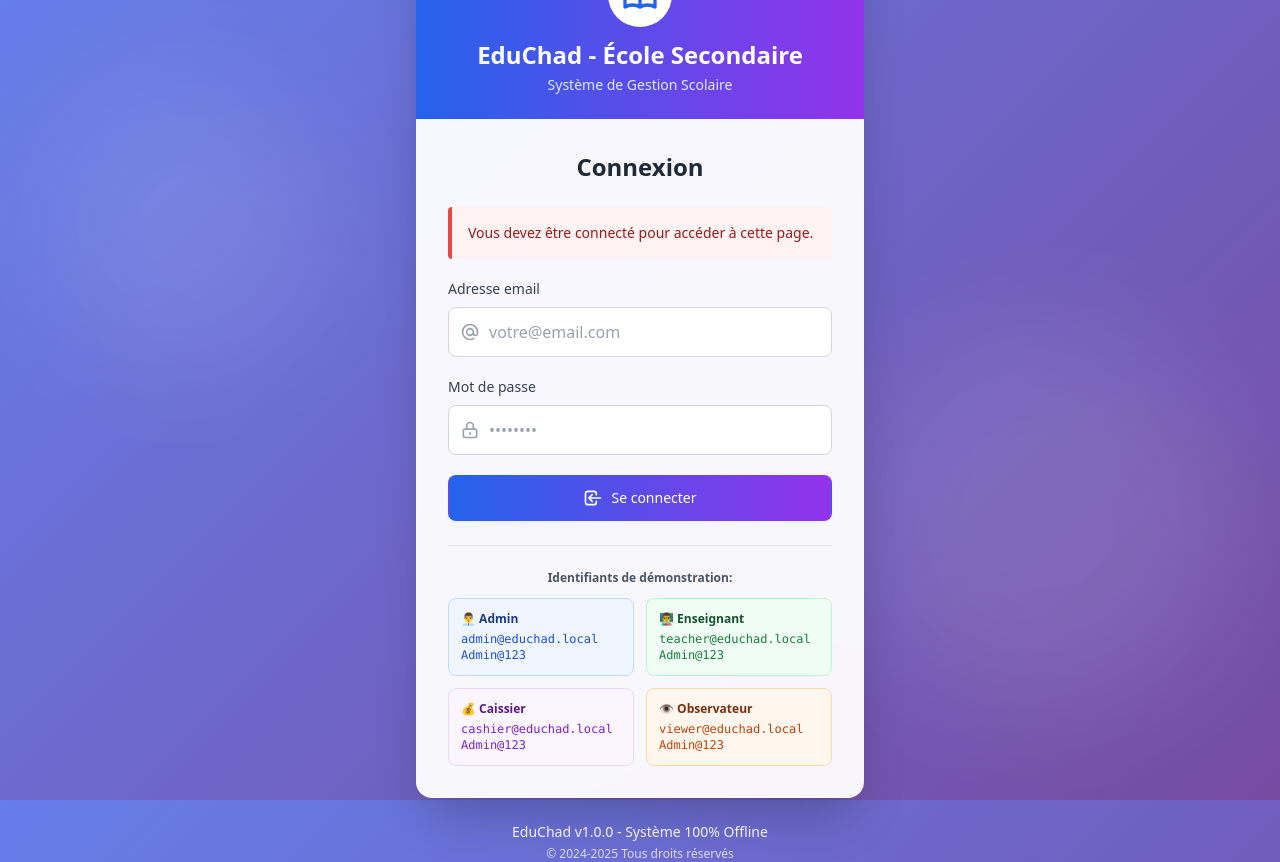
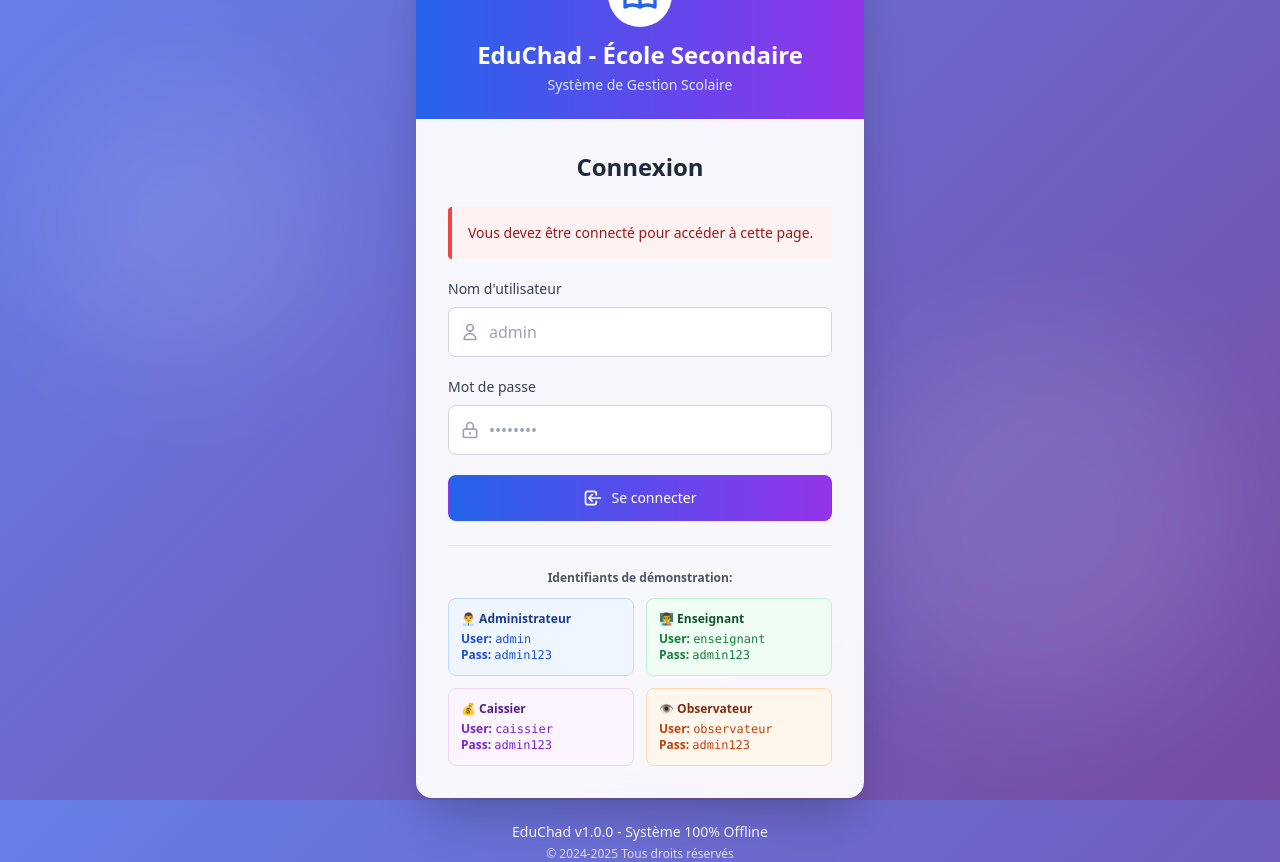
Before and after one commit to dansia235/SchoolManagementSystem, a PHP site: page /educhad/ in a window 1280 px wide. Run offline with PHP 8.4, Linux system fonts and the light colour scheme; data comes from the database, SQL or seed files in the repository; both versions use the stored data as it was after the commit; some libraries are stand-ins or nearby versions.

Commit message:
Fix: Authentification par username au lieu d'email
PROBLÈME RÉSOLU:
- Les utilisateurs ne pouvaient pas se connecter avec les emails

MODIFICATIONS:
✅ Ajout de la colonne 'username' à la table users
✅ Scripts de migration fournis (add_username.sql)
✅ Auth.php modifié pour utiliser username
✅ AuthController.php adapté
✅ Page de connexion mise à jour avec champ username
✅ Identifiants simplifiés et fonctionnels

NOUVEAUX IDENTIFIANTS:
Username: admin | Password: admin123 (Administrateur)
Username: enseignant | Password: admin123 (Enseignant)
Username: caissier | Password: admin123 (Caissier)
Username: observateur | Password: admin123 (Observateur)

FICHIERS CRÉÉS:
- scripts/add_username.sql (migration pour BD existantes)
- scripts/README_USERNAME_MIGRATION.md (documentation)

FICHIERS MODIFIÉS:
- scripts/migrate.sql (ajout colonne username)
- scripts/seed.sql (usernames et nouveaux hash)
- app/Core/Auth.php (connexion par username)
- app/Controllers/AuthController.php
- app/Views/auth/login.php (formulaire username)

INSTALLATION:
Pour nouvelle installation:
  mysql -u root -p educhad < scripts/migrate.sql
  mysql -u root -p educhad < scripts/seed.sql

Pour migration d'une BD existante:
  mysql -u root -p educhad < scripts/add_username.sql

La connexion fonctionne maintenant correctement!

```diff
--- a/app/Controllers/AuthController.php
+++ b/app/Controllers/AuthController.php
@@ -13,14 +13,14 @@ class AuthController {
         }
 
         if ($_SERVER['REQUEST_METHOD'] === 'POST') {
-            $email = $_POST['email'] ?? '';
+            $username = $_POST['username'] ?? '';
             $password = $_POST['password'] ?? '';
 
-            if (Auth::attempt($email, $password)) {
+            if (Auth::attempt($username, $password)) {
                 flash('success', 'Bienvenue !');
                 redirect('dashboard');
             } else {
-                flash('error', 'Email ou mot de passe incorrect.');
+                flash('error', 'Nom d\'utilisateur ou mot de passe incorrect.');
             }
         }
 
--- a/app/Core/Auth.php
+++ b/app/Core/Auth.php
@@ -6,15 +6,15 @@
  */
 class Auth {
     /**
-     * Attempt to log in with email and password
+     * Attempt to log in with username and password
      *
-     * @param string $email User email
+     * @param string $username Username
      * @param string $password User password
      * @return bool Success status
      */
-    public static function attempt($email, $password) {
-        $st = DB::pdo()->prepare('SELECT * FROM users WHERE email = ? AND is_active = 1');
-        $st->execute([$email]);
+    public static function attempt($username, $password) {
+        $st = DB::pdo()->prepare('SELECT * FROM users WHERE username = ? AND is_active = 1');
+        $st->execute([$username]);
         $user = $st->fetch();
 
         if ($user && password_verify($password, $user['password_hash'])) {
@@ -27,13 +27,13 @@ class Auth {
             $_SESSION['login_time'] = time();
 
             // Log activity
-            log_activity('login', 'user', $user['id'], 'User logged in');
+            log_activity('login', 'user', $user['id'], 'User logged in: ' . $username);
 
             return true;
         }
 
         // Log failed attempt
-        error_log('Failed login attempt for email: ' . $email);
+        error_log('Failed login attempt for username: ' . $username);
 
         return false;
     }
--- a/app/Views/auth/login.php
+++ b/app/Views/auth/login.php
@@ -73,21 +73,22 @@
                 <form method="POST" action="index.php?page=login" class="space-y-5">
                     <input type="hidden" name="csrf" value="<?= e(csrf_token()) ?>">
 
-                    <!-- Email -->
+                    <!-- Username -->
                     <div>
-                        <label for="email" class="block text-sm font-medium text-gray-700 mb-2">
-                            Adresse email
+                        <label for="username" class="block text-sm font-medium text-gray-700 mb-2">
+                            Nom d'utilisateur
                         </label>
                         <div class="relative">
                             <div class="absolute inset-y-0 left-0 pl-3 flex items-center pointer-events-none">
                                 <svg class="h-5 w-5 text-gray-400" fill="none" stroke="currentColor" viewBox="0 0 24 24">
-                                    <path stroke-linecap="round" stroke-linejoin="round" stroke-width="2" d="M16 12a4 4 0 10-8 0 4 4 0 008 0zm0 0v1.5a2.5 2.5 0 005 0V12a9 9 0 10-9 9m4.5-1.206a8.959 8.959 0 01-4.5 1.207"/>
+                                    <path stroke-linecap="round" stroke-linejoin="round" stroke-width="2" d="M16 7a4 4 0 11-8 0 4 4 0 018 0zM12 14a7 7 0 00-7 7h14a7 7 0 00-7-7z"/>
                                 </svg>
                             </div>
-                            <input type="email" id="email" name="email" required
+                            <input type="text" id="username" name="username" required
                                    class="block w-full pl-10 pr-3 py-3 border border-gray-300 rounded-lg focus:ring-2 focus:ring-blue-500 focus:border-blue-500 transition"
-                                   placeholder="votre@email.com"
-                                   value="">
+                                   placeholder="admin"
+                                   value=""
+                                   autocomplete="username">
                         </div>
                     </div>
 
@@ -125,24 +126,24 @@
                     </p>
                     <div class="grid grid-cols-2 gap-3">
                         <div class="bg-blue-50 p-3 rounded-lg border border-blue-200">
-                            <p class="text-xs font-semibold text-blue-900 mb-1">👨‍💼 Admin</p>
-                            <p class="text-xs text-blue-700 font-mono">admin@educhad.local</p>
-                            <p class="text-xs text-blue-700 font-mono">Admin@123</p>
+                            <p class="text-xs font-semibold text-blue-900 mb-1">👨‍💼 Administrateur</p>
+                            <p class="text-xs text-blue-700"><span class="font-semibold">User:</span> <span class="font-mono">admin</span></p>
+                            <p class="text-xs text-blue-700"><span class="font-semibold">Pass:</span> <span class="font-mono">admin123</span></p>
                         </div>
                         <div class="bg-green-50 p-3 rounded-lg border border-green-200">
                             <p class="text-xs font-semibold text-green-900 mb-1">👨‍🏫 Enseignant</p>
-                            <p class="text-xs text-green-700 font-mono">teacher@educhad.local</p>
-                            <p class="text-xs text-green-700 font-mono">Admin@123</p>
+                            <p class="text-xs text-green-700"><span class="font-semibold">User:</span> <span class="font-mono">enseignant</span></p>
+                            <p class="text-xs text-green-700"><span class="font-semibold">Pass:</span> <span class="font-mono">admin123</span></p>
                         </div>
                         <div class="bg-purple-50 p-3 rounded-lg border border-purple-200">
                             <p class="text-xs font-semibold text-purple-900 mb-1">💰 Caissier</p>
-                            <p class="text-xs text-purple-700 font-mono">cashier@educhad.local</p>
-                            <p class="text-xs text-purple-700 font-mono">Admin@123</p>
+                            <p class="text-xs text-purple-700"><span class="font-semibold">User:</span> <span class="font-mono">caissier</span></p>
+                            <p class="text-xs text-purple-700"><span class="font-semibold">Pass:</span> <span class="font-mono">admin123</span></p>
                         </div>
                         <div class="bg-orange-50 p-3 rounded-lg border border-orange-200">
                             <p class="text-xs font-semibold text-orange-900 mb-1">👁️ Observateur</p>
-                            <p class="text-xs text-orange-700 font-mono text-[10px]">viewer@educhad.local</p>
-                            <p class="text-xs text-orange-700 font-mono">Admin@123</p>
+                            <p class="text-xs text-orange-700"><span class="font-semibold">User:</span> <span class="font-mono">observateur</span></p>
+                            <p class="text-xs text-orange-700"><span class="font-semibold">Pass:</span> <span class="font-mono">admin123</span></p>
                         </div>
                     </div>
                 </div>
--- a/scripts/migrate.sql
+++ b/scripts/migrate.sql
@@ -21,6 +21,7 @@ DROP TABLE IF EXISTS users;
 -- Users table with role-based access control
 CREATE TABLE users (
   id INT AUTO_INCREMENT PRIMARY KEY,
+  username VARCHAR(50) NOT NULL UNIQUE,
   name VARCHAR(120) NOT NULL,
   email VARCHAR(190) NOT NULL UNIQUE,
   password_hash VARCHAR(255) NOT NULL,
@@ -28,6 +29,7 @@ CREATE TABLE users (
   is_active TINYINT(1) DEFAULT 1,
   created_at DATETIME DEFAULT CURRENT_TIMESTAMP,
   updated_at DATETIME DEFAULT CURRENT_TIMESTAMP ON UPDATE CURRENT_TIMESTAMP,
+  INDEX idx_username (username),
   INDEX idx_email (email),
   INDEX idx_role (role)
 ) ENGINE=InnoDB DEFAULT CHARSET=utf8mb4 COLLATE=utf8mb4_unicode_ci;
```
Also changed, not shown: scripts/add_username.sql (added, +17 -0 lines), scripts/seed.sql (+7 -7 lines), scripts/README_USERNAME_MIGRATION.md (added).
